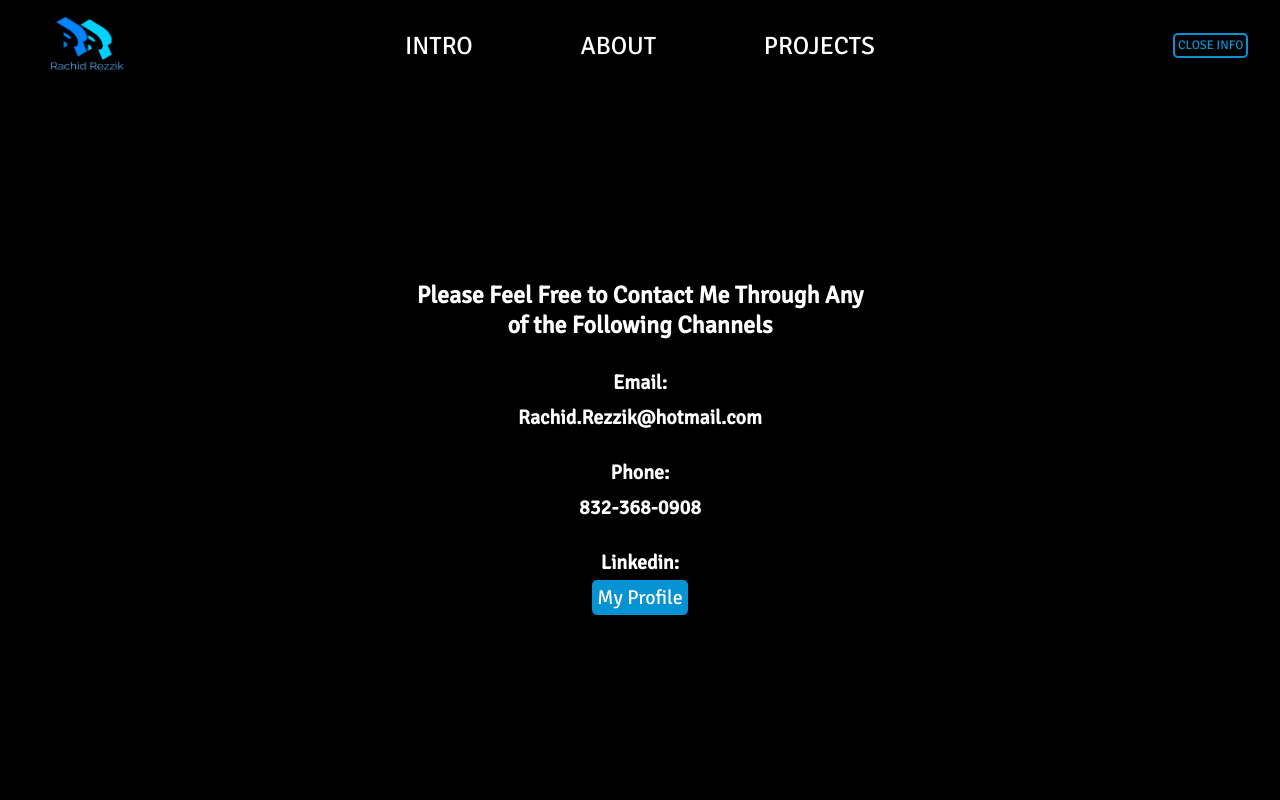
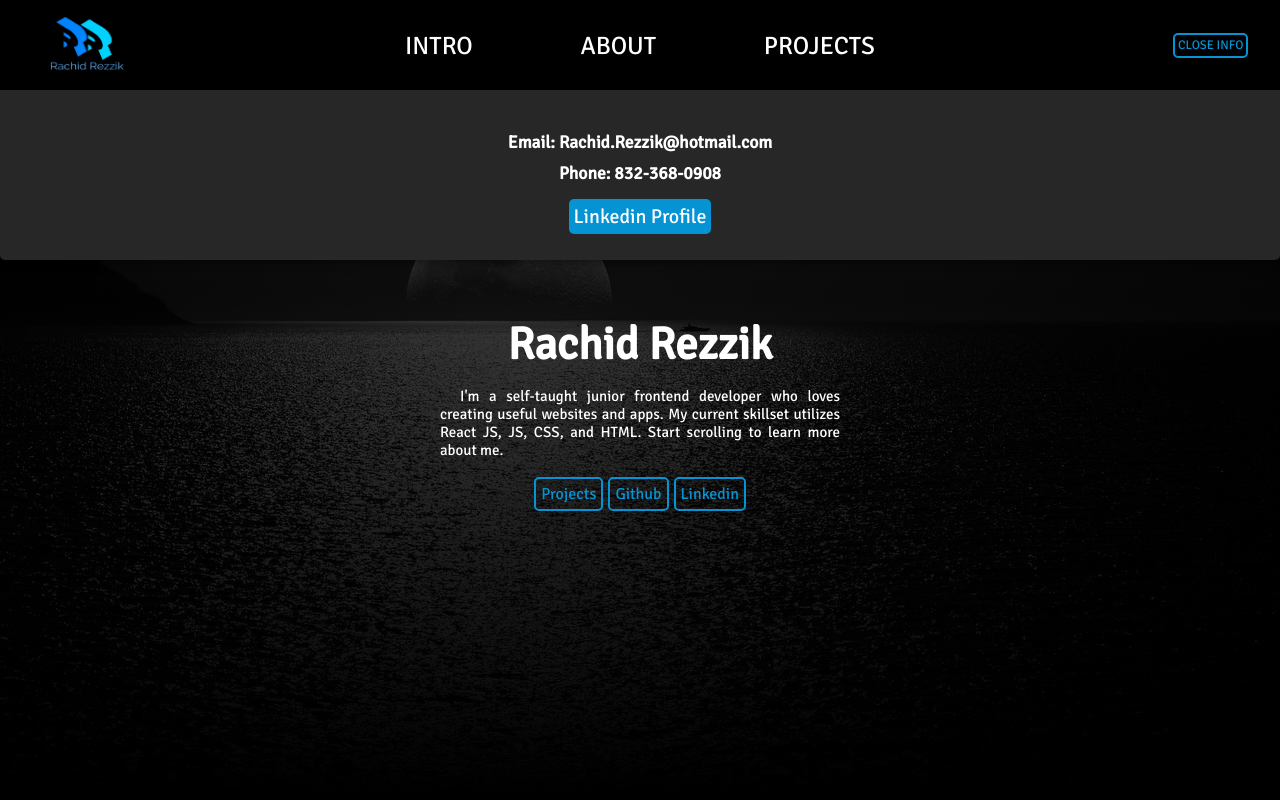
Before and after one commit to RachidRezzik/MyPortfolio, a React (Create React App) app: page / in a window 1280 px wide. Both pictures are taken after a click on the button "CONTACT INFO". Shown: the top 800 px of the page. Built offline with nearby package versions, Linux system fonts and the light colour scheme; a web font is replaced by a local one.

Commit message:
adjusted contact info to be dropdown

```diff
--- a/src/App.css
+++ b/src/App.css
@@ -122,44 +122,36 @@
 
 .contact_info{
   position: fixed;
-  top: 90px;
-  right: -100%;
+  top: -200px;
   width: 100%;
-  min-height: 400px;
-  height: calc(100vh - 90px);
-  max-height: calc(100vh - 90px);
-  background: black;
+  background: rgb(39, 39, 39);
   opacity: 0;
-  transition: right .5s ease, opacity .5s ease;
-  z-index: 10;
+  transition: all .5s ease;
+  z-index: 2;
   color: white;
   text-align: center;
   padding: 0px 10px;
+  height: 170px;
   display: flex;
+  flex-direction: column;
   align-items: center;
   justify-content: center;
+  border-radius: 0px 0px 5px 5px;
+  box-shadow: 0px 2px 10px rgba(0, 0, 0, 0.534);
 }
 
 .contact_info.active{
-  right: 0px;
+  top: 90px;
   opacity: 1;
 }
 
-.contact_info div h2{
-  color: white;
-  width: 100%;
-  margin: 0px auto;
-  max-width: 450px;
-  text-align: center;
-}
-
 .contact_info h4{
-  margin-top: 10px;
-  font-size: 20px;
+  margin: 10px;
+  font-size: 17.5px;
   color: white;
 }
 
-.contact_info a{
+#linkedin{
   text-decoration: none;
   font-size: 20px;
   padding: 5px;
@@ -277,11 +269,12 @@
   cursor: pointer;
 }
 
+@media (hover: hover) and (pointer: fine) {
   .intro_links a:hover{
     background: rgb(6, 147, 212);
     color: white;
   }
-
+}
 /* ********************MY STORY******************* */
 
 .about_section{
@@ -361,11 +354,12 @@
   color: whitesmoke;
 }
 
+@media (hover: hover) and (pointer: fine) {
   .projects_nav button:hover{
     background:  rgb(6, 147, 212);
     color: whitesmoke;
   }
-
+}
 .projects_container .project_div{
   padding: 10px;
   color: black;
@@ -433,9 +427,11 @@
   text-decoration: none;
 }
 
+@media (hover: hover) and (pointer: fine) {
   .project_description a:hover{
     background:  rgb(6, 147, 212);
     color: white;
+  }
 }
 
 
@@ -447,7 +443,6 @@
   justify-content: center;
   width: 100%;
   padding: 20px 2.5%;
-  /* max-width: 650px; */
   margin: 0px auto;
   background: black;
 }
--- a/src/components/Nav.js
+++ b/src/components/Nav.js
@@ -1,4 +1,4 @@
-import React, {useState} from 'react'
+import React, {useState, useEffect, useRef} from 'react'
 //Component
 import useWindowSize from './useWindowSize'
 //Images
@@ -24,10 +24,6 @@ export default function Nav(props) {
 
     handleResize(useWindowSize(), isMobile)
 
-
-
-
-
     const handleMenuOpen = () => {
         setMenuOpen(!menuOpen)
         setContactOpen(false)
@@ -38,12 +34,26 @@ export default function Nav(props) {
         setMenuOpen(false)
     }
 
-
     const handleLinkClick = (element_id) => {
         props.handleScroll(element_id)
         setMenuOpen(false)
         setContactOpen(false)
     }
+
+    useEffect(() => {
+        let handler = (event) => {
+            if (!node.current.contains(event.target) && event.target.id !== "contact_button" && contactOpen) {
+                handleContactOpen()
+            }
+        }
+        document.addEventListener('mousedown', handler)
+
+        return () => {
+            document.removeEventListener('mousedown', handler)
+        }
+    },)
+
+    const node = React.useRef()
 
     return (
         <div>
@@ -62,18 +72,14 @@ export default function Nav(props) {
                     <img src={menuOpen ? x_mark : hamburger} alt="" onClick={handleMenuOpen}/>
                 </div>
                 <div className="contact_div">
-                    <button onClick={handleContactOpen}>{contactOpen? "Close Info" : "Contact Info"}</button>
+                    <button id="contact_button" onClick={handleContactOpen}>{contactOpen? "Close Info" : "Contact Info"}</button>
                 </div>
             </div>
-            <div className={contactOpen ? "contact_info active" : "contact_info"}>
+            <div ref={node} className={contactOpen ? "contact_info active" : "contact_info"}>
                 <div>
-                    <h2>Please Feel Free to Contact Me Through Any of the Following Channels</h2>
-                    <h4 style={{marginTop: "30px"}}>Email:</h4>
-                    <h4>Rachid.Rezzik@hotmail.com</h4>
-                    <h4 style={{marginTop: "30px"}}>Phone:</h4>
-                    <h4>832-368-0908</h4>
-                    <h4 style={{marginTop: "30px", marginBottom:"10px"}}>Linkedin:</h4>
-                    <a href="https://www.linkedin.com/in/rachid-rezzik-62629858/"  target="_blank">My Profile</a>
+                    <h4>Email: Rachid.Rezzik@hotmail.com</h4>
+                    <h4 style={{marginBottom: "20px"}}>Phone: 832-368-0908</h4>
+                    <a id="linkedin" href="https://www.linkedin.com/in/rachid-rezzik-62629858/"  target="_blank">Linkedin Profile</a>
                 </div>
             </div>
         </div>
```
Also changed, not shown: 1 other file (tests, documents, lock files or other folders). Lines whose indentation alone changed are shown as unchanged.
